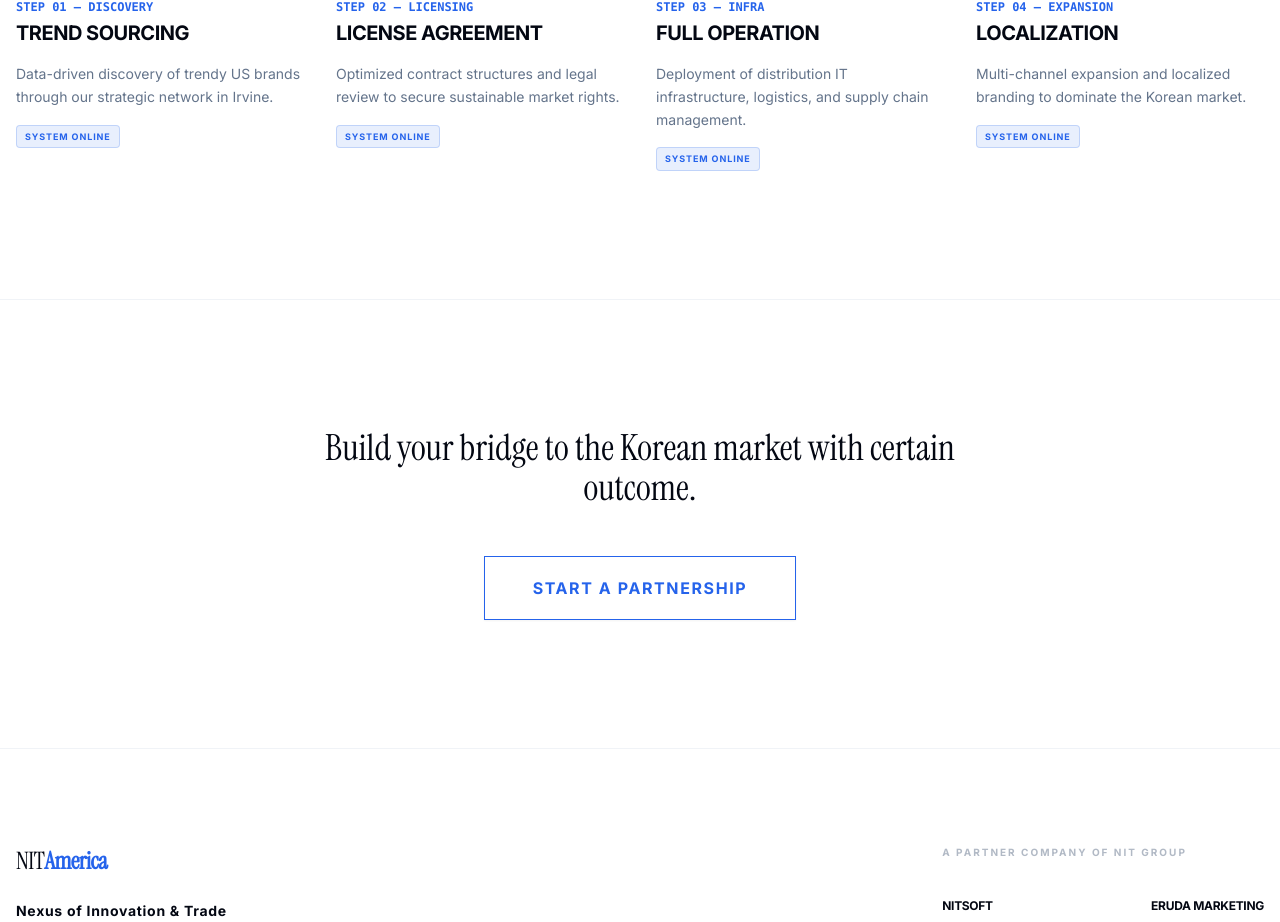
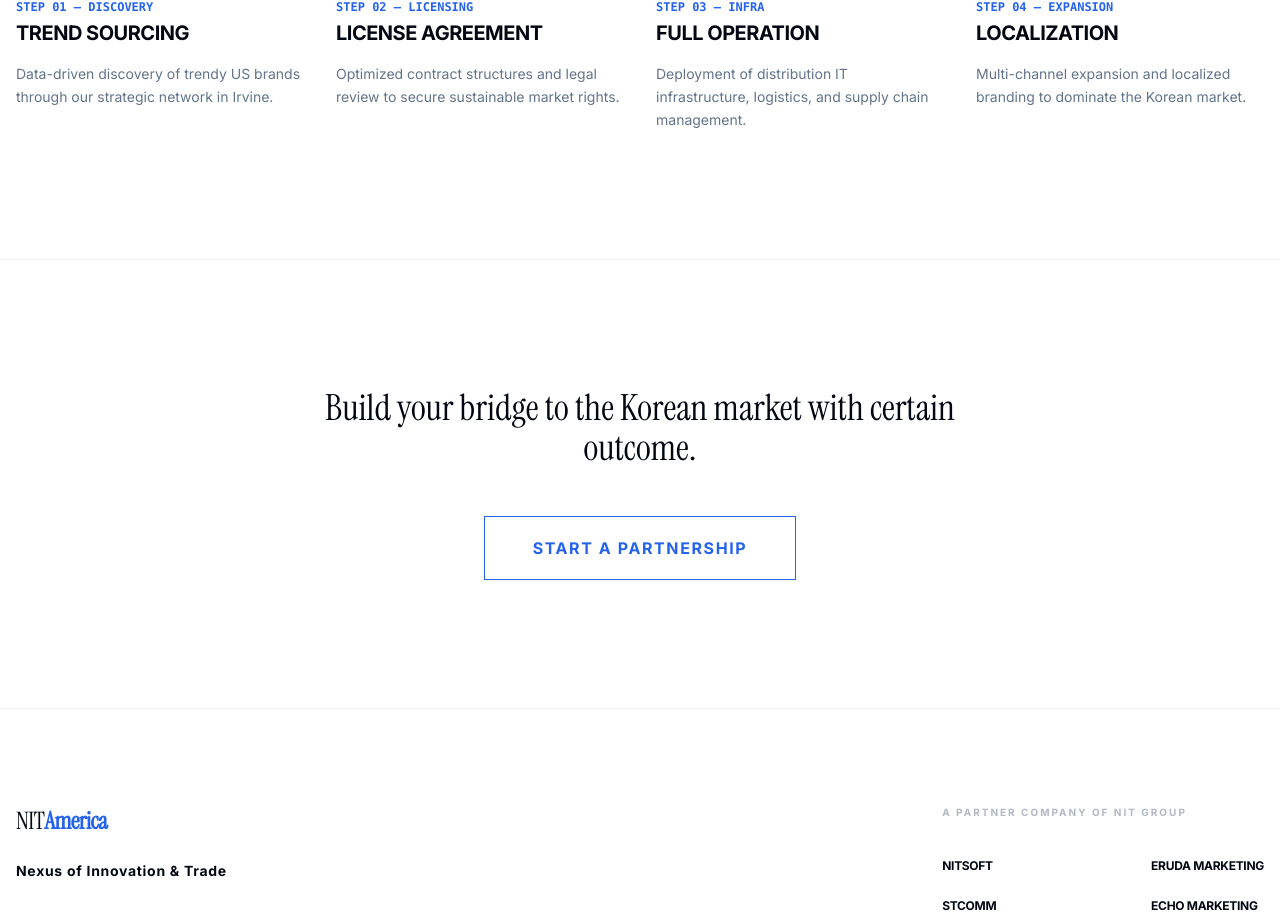
Before and after one commit to giri-nitsoft/nit-america, a React (Vite) app: page /licensing in a window 1280 px wide. Shown: the part 2599-3521 px from the top of the page. Built offline with nearby package versions, Linux system fonts and the light colour scheme.

Commit message:
V260209.09

```diff
--- a/src/pages/Licensing/index.tsx
+++ b/src/pages/Licensing/index.tsx
@@ -224,9 +224,6 @@ const Licensing = () => {
                                     <p className="text-sm text-muted-foreground leading-relaxed">
                                         {step.desc}
                                     </p>
-                                    <div className="inline-flex items-center gap-2 px-2 py-1 bg-accent/10 border border-accent/20 rounded text-[9px] font-bold text-accent uppercase tracking-widest">
-                                        System Online
-                                    </div>
                                 </div>
                             </motion.div>
                         ))}
```
